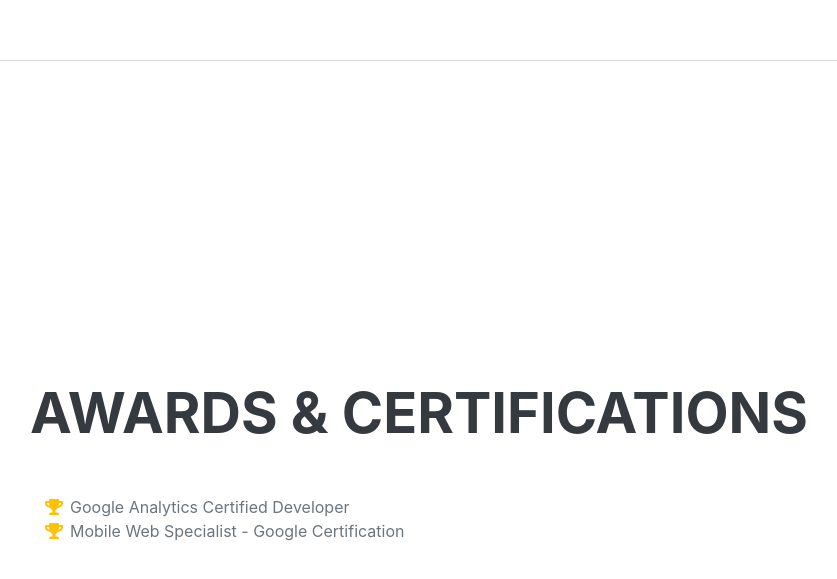
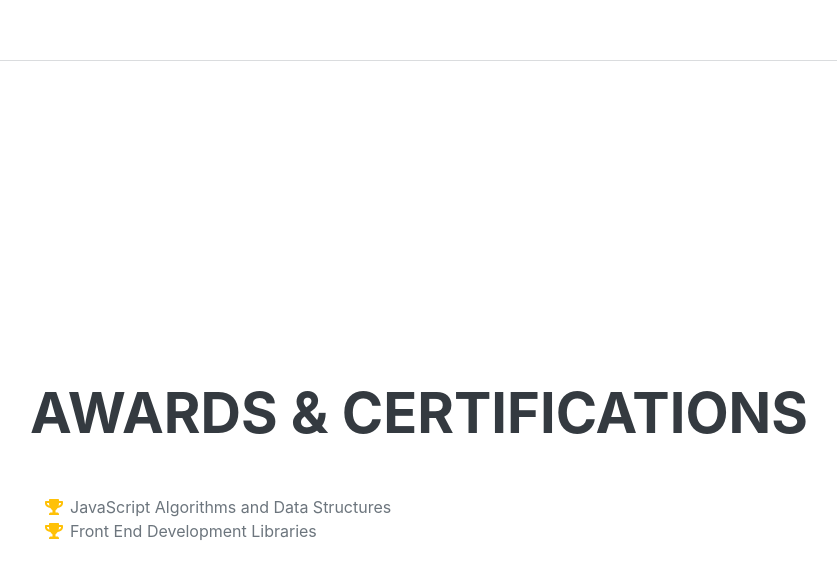
Before and after one commit to Abdirizak-byte/Profoilo.git.io, a plain HTML site: page index.html in a window 1280 px wide. Shown: the part 4062-4641 px from the top of the page, without its empty margins (290-1127 px from the left). Drawn offline with nearby package versions, Linux system fonts and the light colour scheme; a web font is replaced by a local one.

Commit message:
Update index.html

```diff
--- a/index.html
+++ b/index.html
@@ -167,11 +167,11 @@
                     <ul class="fa-ul mb-0">
                         <li>
                             <span class="fa-li"><i class="fas fa-trophy text-warning"></i></span>
-                            Google Analytics Certified Developer
+                            JavaScript Algorithms and Data Structures
                         </li>
                         <li>
                             <span class="fa-li"><i class="fas fa-trophy text-warning"></i></span>
-                            Mobile Web Specialist - Google Certification
+                            Front End Development Libraries
                         </li>
 
                     </ul>
```
